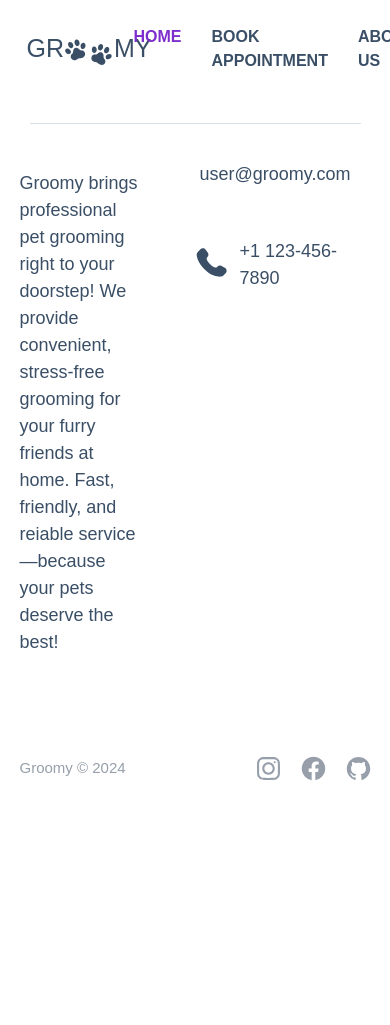
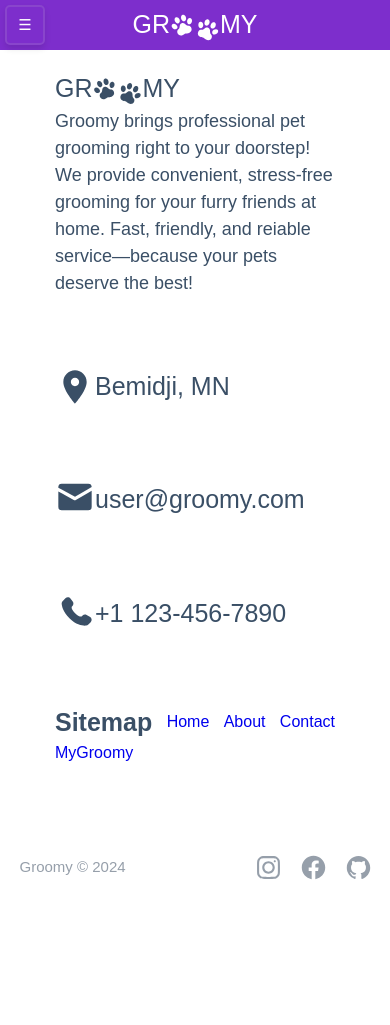
Before and after one commit to bsu-cs4360-software-engineering/groomy-table, a Flask app: page / in a window 390 px wide; the page is wider, and only the part inside the window is pictured. Shown: the top 1025 px of that part. Run offline with Flask 3, Linux system fonts and the light colour scheme.

Commit message:
Added General Mobile Responsiveness
Mobile responsiveness for header, navigation, and footer. Main content is still wack.

```diff
--- a/static/css/main.css
+++ b/static/css/main.css
@@ -1,3 +1,151 @@
+@media (max-width: 768px) {
+    .header-container, .header-nav, .header-divider, .footer-top{
+        display: none !important;
+    }
+
+    .mobile {
+        display: block !important;
+    }
+
+    .mobile-header {
+        width: 100%;
+        height: 50px;
+
+        background-color: #7d2ecc !important;
+        font-size: large;
+        position: fixed;
+    }
+
+    .mobile-header-div
+    {
+        display: block !important;
+        position: absolute;
+        left: 50%;
+        top: 50%;
+        -webkit-transform: translate(-50%, -50%);
+        transform: translate(-50%, -50%);
+        display: inline;
+    }
+
+    .mobile-header p {
+        color: #ffffff !important;
+    }
+
+    .mobile-header img {
+        filter: brightness(0) saturate(100%) invert(100%) sepia(5%) saturate(21%) hue-rotate(198deg) brightness(107%) contrast(105%);
+    }
+
+    header .nav-toggle {
+        height: 40px;
+        width: 40px;
+        text-align: center;
+
+        background-color: #7d2ecc;
+        border: solid #8945cc 2px;
+        color: white;
+        cursor: pointer;
+        font-size: 15px;
+        margin-top: 5px;
+        margin-left: 5px;
+    }
+
+    .sidebar {
+        width: 250px;
+        height: 100vh;
+
+        background-color: #7d2ecc;
+        color: white;
+        padding: 15px;
+        box-sizing: border-box;
+        position: fixed;
+        overflow: hidden;
+        transition: transform 0.3s ease, width 0.3s ease;
+        transform: translateX(-100%);
+        z-index: 2;
+    }
+
+    .sidebar.collapsed {
+        transform: translateX(0%);
+    }
+
+    .sidebar h2 {
+        text-align: center;
+        color: #fff;
+    }
+
+    .sidebar ul {
+        list-style-type: none;
+        padding: 0;
+    }
+
+    .sidebar ul li {
+        margin: 15px 0;
+    }
+
+    .sidebar ul li a {
+        color: white;
+        text-decoration: none;
+        display: block;
+        padding: 10px;
+        border-radius: 4px;
+        transition: background-color 0.3s;
+    }
+
+    .sidebar ul li a:hover {
+        background-color: #8945cc;
+    }
+
+    .main-content {
+        margin-top: 50px;
+    }
+
+    .mobile-footer p {
+        font-size: large;
+    }
+
+    .mobile-footer h2 {
+        font-size: 25px;
+        font-weight: 100;
+    }
+
+    img {
+        height: 25px;
+        width: 25px;
+    }
+
+    .mobile-footer {
+        display: flex;
+        flex-direction: column;
+        gap: 20px;
+        padding: 20px;
+        font-size: 16px;
+        width: 100%;
+        align-items: center;
+    }
+
+    .row {
+        width: 80%;
+        margin-top: 50px;
+        display: flex;
+        align-items: center;
+        flex-wrap: wrap;
+    }
+
+    .sitemap {
+        justify-content: space-between;
+        width: 80%;
+        margin-top: 50px;
+        display: flex;
+        align-items: center;
+        flex-wrap: wrap;
+    }
+}
+
+.mobile {
+    display: none;
+}
+
+
 :root {
     --primary: #7d2ecc;
     --highlight: #9760ce;
--- a/templates/base.html
+++ b/templates/base.html
@@ -10,6 +10,7 @@
 </head>
 <body>
     <div id="root">
+        {% include 'mobile_header.html' %}
         <header>
             {% block header %}
             <div class="header-container">
@@ -32,12 +33,13 @@
             </div>
             {% endblock %}
         </header>
-        <main>
+        <main class="main-content">
             {% block content %}{% endblock %}
         </main>
         <footer>
+            {% include 'mobile_footer.html' %}
             {% block footer %}
-                <div class="footer-top">
+                <div class="footer-top" id="mobile-footer-top">
                     <div class="column">
                         <div class="column-block footer-logo">
                             <p>Gr</p>
--- /dev/null
+++ b/templates/mobile_footer.html
@@ -0,0 +1,32 @@
+<div class="mobile">
+    <div class="mobile-footer">
+        <div class="row">
+            <div class="header-logo">
+                <h2>Gr</h2>
+                <img class="left-paw" src="{{ url_for('static', filename='img/paw-logo-left.svg') }}" alt="Left Paw">
+                <img class="right-paw" src="{{ url_for('static', filename='img/paw-logo-right.svg') }}" alt="Right Paw">
+                <h2>my</h2>
+            </div>
+            <p>Groomy brings professional pet grooming right to your doorstep! We provide convenient, stress-free grooming for your furry friends at home. Fast, friendly, and reiable service&mdash;because your pets deserve the best!</p>
+        </div>
+        <div class="row">
+            <img class="icon" src="{{ url_for('static', filename='img/place.svg') }}">
+            <h2>Bemidji, MN</h2>
+        </div>
+        <div class="row">
+            <a href="mailto:user@groomy.com"><img class="icon" src="{{ url_for('static', filename='img/mail.svg') }}"></a>
+            <h2>user@groomy.com</h2>
+        </div>
+        <div class="row">
+            <img class="icon" src="{{ url_for('static', filename='img/phone.svg') }}">
+            <h2>+1 123-456-7890</h2>
+        </div>
+            <div class="sitemap">
+                <h2><strong>Sitemap</strong></h2>
+                <a href="{{ url_for('main.index') }}">Home</a>
+                <a href="#">About</a>
+                <a href="#">Contact</a>
+                <a href="{{ url_for('auth.login') }}">MyGroomy</a>
+        </div>
+    </div>
+</div>
--- /dev/null
+++ b/templates/mobile_header.html
@@ -0,0 +1,30 @@
+{% block mobile %}
+<div class="mobile">
+    <script>
+        function toggleSidebar() {
+            const sidebar = document.getElementById('sidebar');
+            sidebar.classList.toggle('collapsed');
+        }
+    </script>
+    <header class="mobile-header">
+        <button class="nav-toggle" onclick="toggleSidebar()">☰</button>
+        <div class="mobile-header-div">
+            <a class="header-logo" href="{{ url_for('main.index') }}">
+                <p>Gr</p>
+                <img class="left-paw" src="{{ url_for('static', filename='img/paw-logo-left.svg') }}" alt="Left Paw">
+                <img class="right-paw" src="{{ url_for('static', filename='img/paw-logo-right.svg') }}" alt="Right Paw">
+                <p>my</p>
+            </a>
+        </div>
+    </header>
+    <div class="sidebar" id="sidebar">
+        <h2>Navigation</h2>
+        <ul>
+            <li><a class="start-home" href="/">Home</a></li>
+            <li><a href="{{ url_for('appts.appointments') }}">Book Appointment</a></li>
+            <li><a href="#">About Us</a></li>
+            <li><a href="#">Contact Us</a></li>
+        </ul>
+    </div>
+</div>
+{% endblock %}
```
